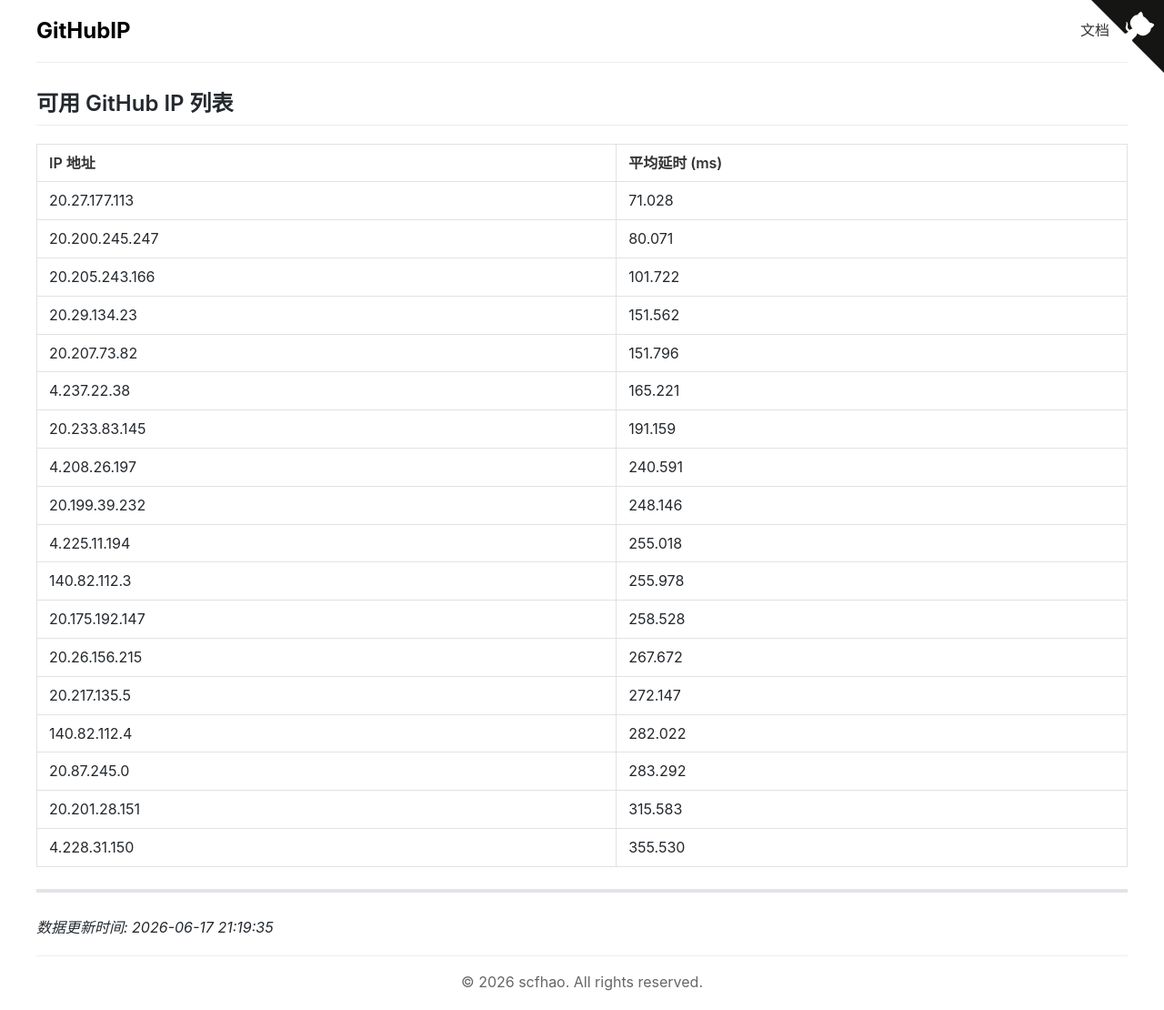
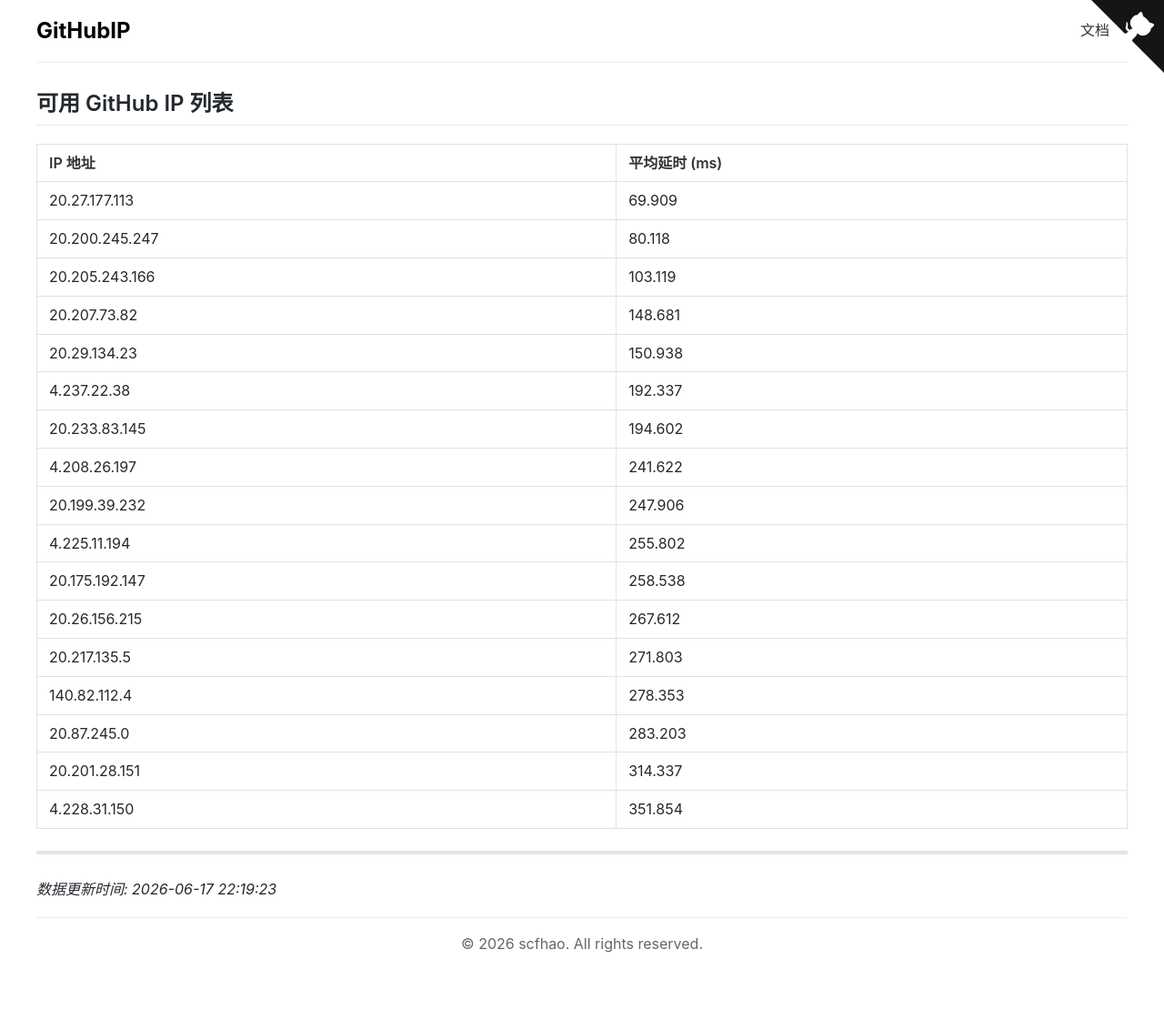
Before and after one commit to scfhao/GitHubIP, a Jekyll site: the page built from index.md, in a window 1280 px wide. Shown: the whole page at 91% size. Built offline with Jekyll 4.4.1, drawn with Linux system fonts in a browser that asks for light colours; after the commit the page ends 1068 px from its top, so only the background shows below that.

Commit message:
自动脚本执行 - 2026-06-17 22:19:23

```diff
--- a/index.md
+++ b/index.md
@@ -1,32 +1,31 @@
 ---
 layout: home
 title: GitHub IP 列表
-date: 2026-06-17 21:19:35
+date: 2026-06-17 22:19:23
 ---
 
 ## 可用 GitHub IP 列表
 
 | IP 地址 | 平均延时 (ms) |
 |---------|--------------|
-| 20.27.177.113 | 71.028 |
-| 20.200.245.247 | 80.071 |
-| 20.205.243.166 | 101.722 |
-| 20.29.134.23 | 151.562 |
-| 20.207.73.82 | 151.796 |
-| 4.237.22.38 | 165.221 |
-| 20.233.83.145 | 191.159 |
-| 4.208.26.197 | 240.591 |
-| 20.199.39.232 | 248.146 |
-| 4.225.11.194 | 255.018 |
-| 140.82.112.3 | 255.978 |
-| 20.175.192.147 | 258.528 |
-| 20.26.156.215 | 267.672 |
-| 20.217.135.5 | 272.147 |
-| 140.82.112.4 | 282.022 |
-| 20.87.245.0 | 283.292 |
-| 20.201.28.151 | 315.583 |
-| 4.228.31.150 | 355.530 |
+| 20.27.177.113 | 69.909 |
+| 20.200.245.247 | 80.118 |
+| 20.205.243.166 | 103.119 |
+| 20.207.73.82 | 148.681 |
+| 20.29.134.23 | 150.938 |
+| 4.237.22.38 | 192.337 |
+| 20.233.83.145 | 194.602 |
+| 4.208.26.197 | 241.622 |
+| 20.199.39.232 | 247.906 |
+| 4.225.11.194 | 255.802 |
+| 20.175.192.147 | 258.538 |
+| 20.26.156.215 | 267.612 |
+| 20.217.135.5 | 271.803 |
+| 140.82.112.4 | 278.353 |
+| 20.87.245.0 | 283.203 |
+| 20.201.28.151 | 314.337 |
+| 4.228.31.150 | 351.854 |
 
 ---
 
-*数据更新时间: 2026-06-17 21:19:35*
+*数据更新时间: 2026-06-17 22:19:23*
```
